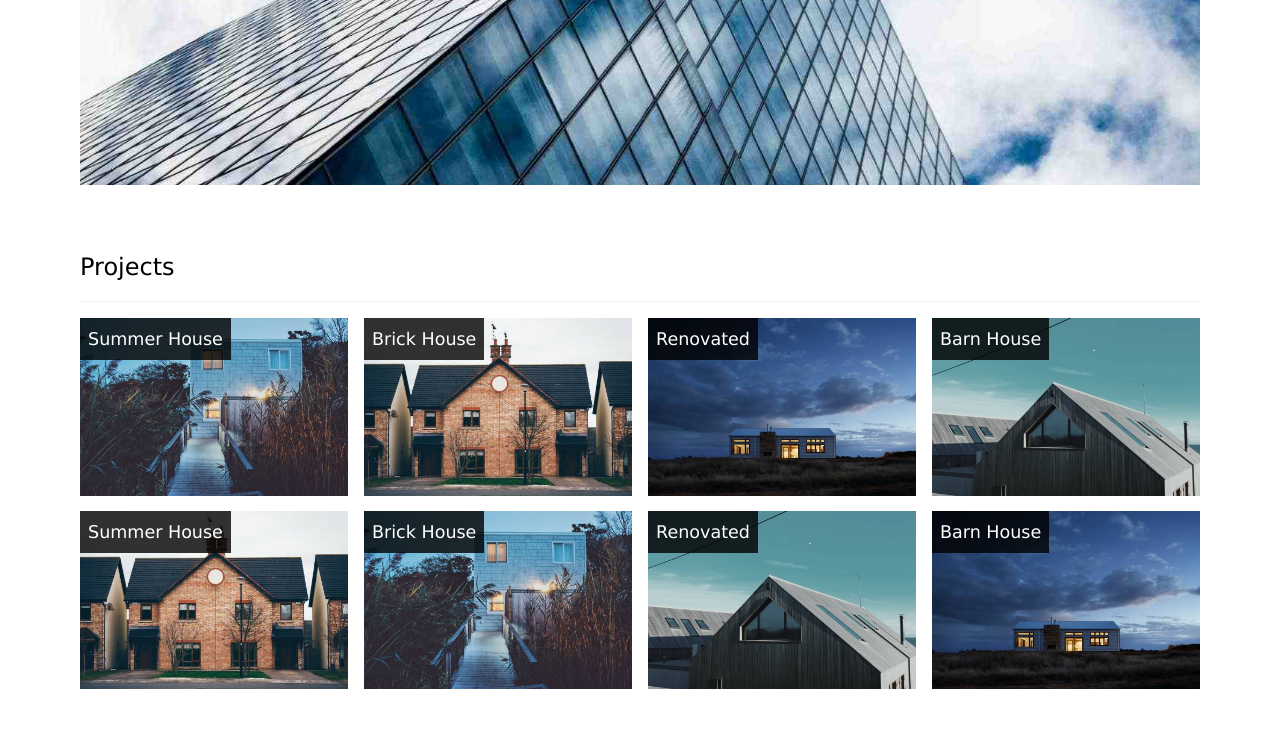
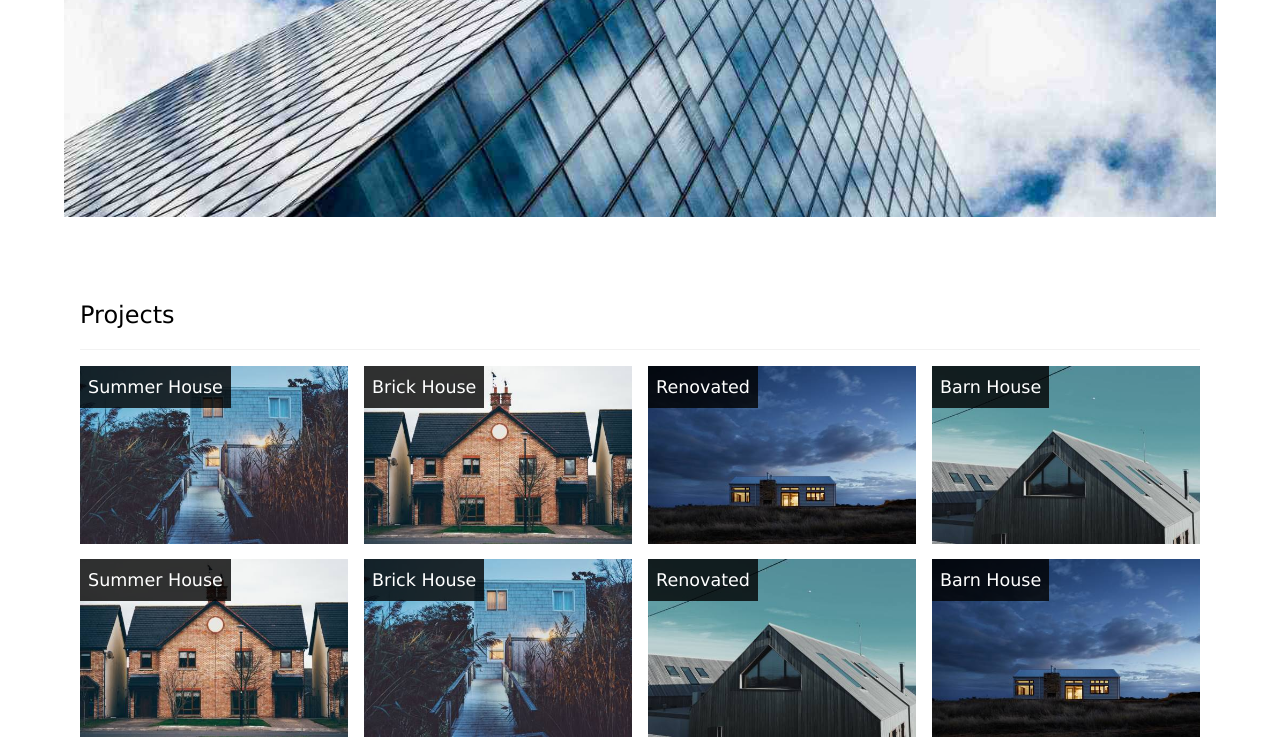
Before and after one commit to LiusDev/ArchitectsWeb, a plain HTML site: page index.html in a window 1280 px wide. Shown: the part 391-1140 px from the top of the page. Drawn offline with Linux system fonts and the light colour scheme.

Commit message:
fix section margin

```diff
--- a/assets/css/base.css
+++ b/assets/css/base.css
@@ -47,7 +47,7 @@ img {
 }
 
 .section--margin {
-    margin: 1rem 0;
+    margin: 2rem 0 !important;
 }
 
 .row {
```
